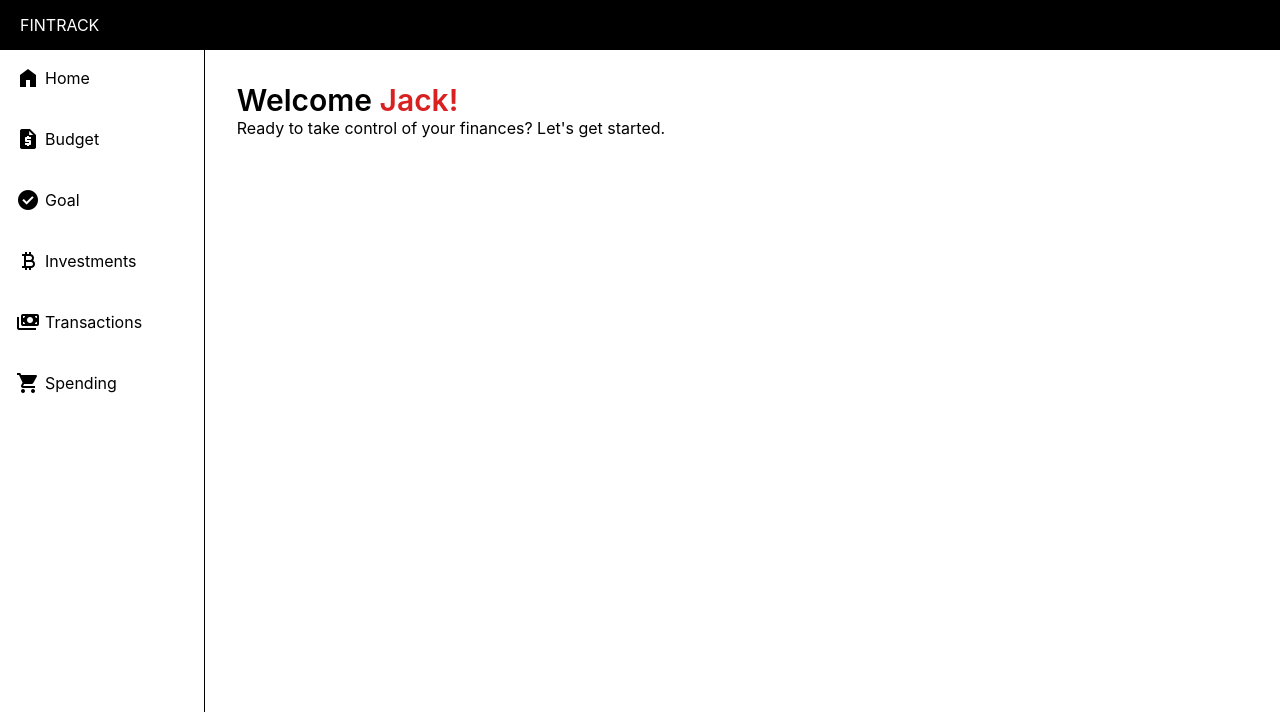
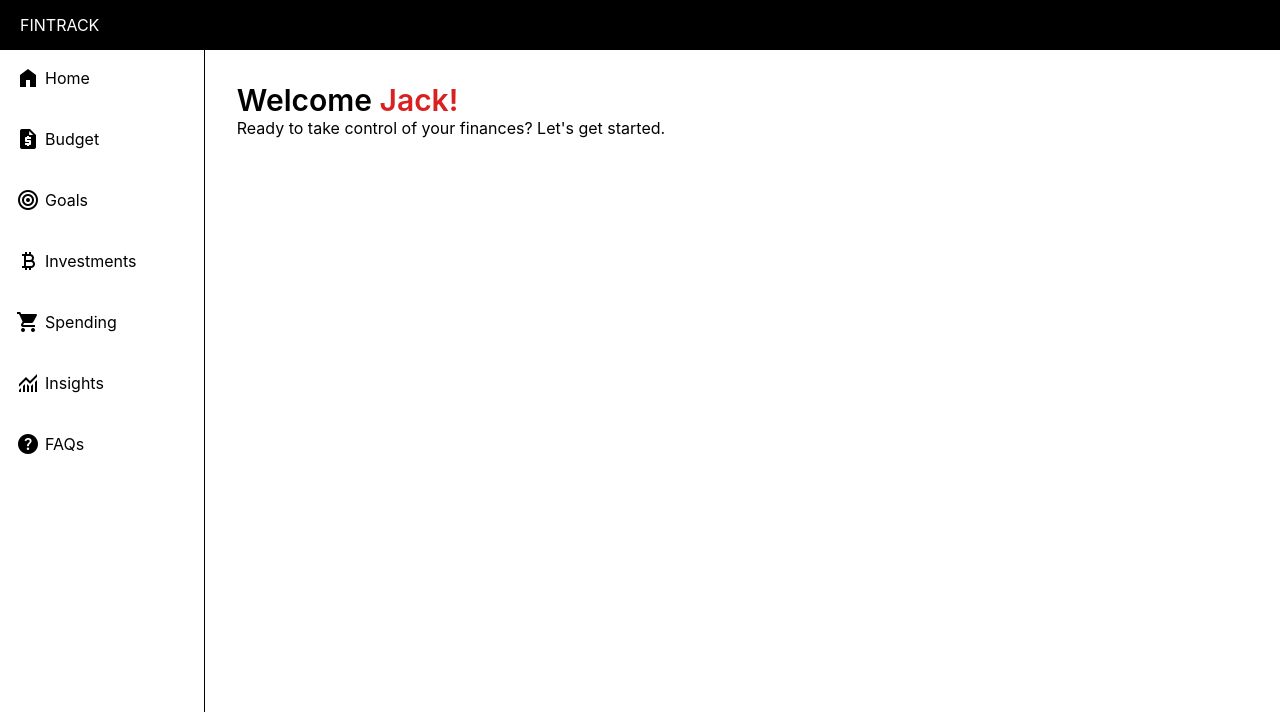
Before and after one commit to joshuaobare/financial-management, a PHP site: page /home.php in a window 1280 px wide. Shown: the top 712 px of the page. Run offline with PHP 8.4, Linux system fonts and the light colour scheme.

Commit message:
Update homepage sidebar

```diff
--- a/public/home.php
+++ b/public/home.php
@@ -32,9 +32,9 @@
             </div>
             <div class="home-nav-item" id="goals-btn">
               <span class="material-symbols-outlined home-icon">
-                check_circle
+                target
               </span>
-              <span>Goal</span>
+              <span>Goals</span>
             </div>
             <div class="home-nav-item" id="investments-btn">
               <span class="material-symbols-outlined home-icon">
@@ -42,17 +42,23 @@
               </span>
               <span>Investments</span>
             </div>
-            <div class="home-nav-item" id="transactions-btn">
-              <span class="material-symbols-outlined home-icon">
-                payments
-              </span>
-              <span>Transactions</span>
-            </div>
             <div class="home-nav-item" id="spending-btn">
               <span class="material-symbols-outlined home-icon">
                 shopping_cart
               </span>
               <span>Spending</span>
+            </div>
+            <div class="home-nav-item" id="spending-btn">
+              <span class="material-symbols-outlined home-icon">
+                monitoring
+              </span>
+              <span>Insights</span>
+            </div>
+            <div class="home-nav-item" id="spending-btn">
+              <span class="material-symbols-outlined home-icon">
+                help
+              </span>
+              <span>FAQs</span>
             </div>
           </div>
         </nav>
```
